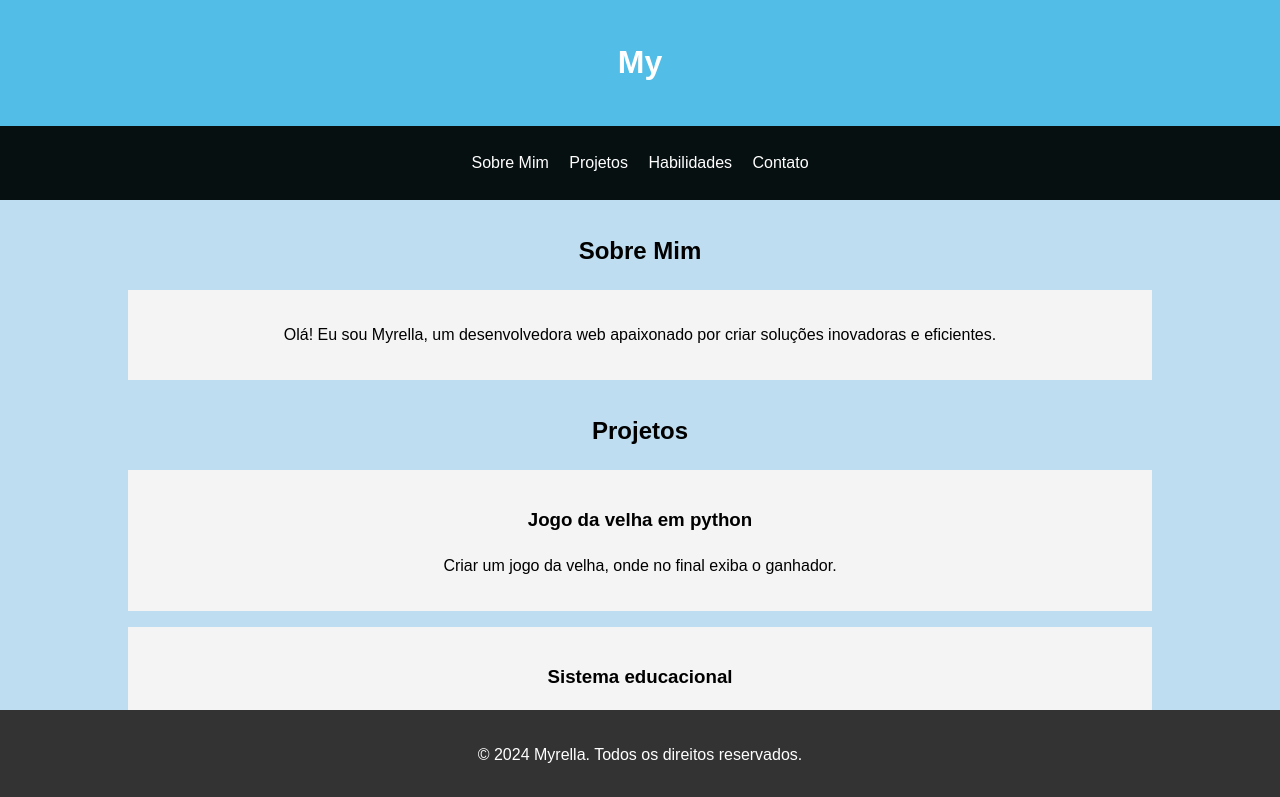
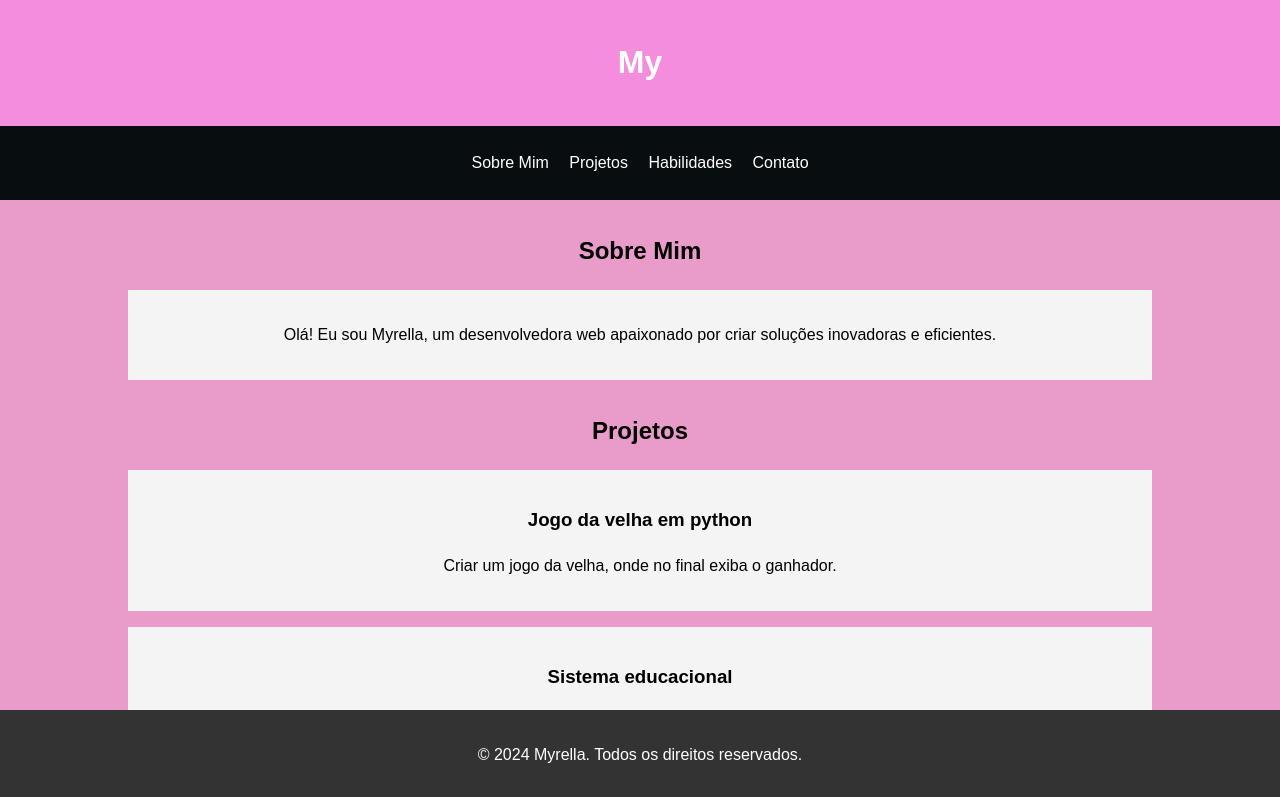
Before and after one commit to Myrella2222/portifolioDDS-Myrella, a plain HTML site: page index.html in a window 1280 px wide. Shown: the top 797 px of the page. Drawn offline with Linux system fonts and the light colour scheme.

Commit message:
alteração de cor

```diff
--- a/index.html
+++ b/index.html
@@ -10,10 +10,11 @@
             line-height: 1.6;
             margin: 0;
             padding: 0;
-            background-color: #beddf0;
+            background-color: #e99cc9;
         }
         header {
-            background: #52bde7;
+            background: #f58dde;
+
             color: #fff;
             padding: 1rem 0;
             text-align: center;
```
